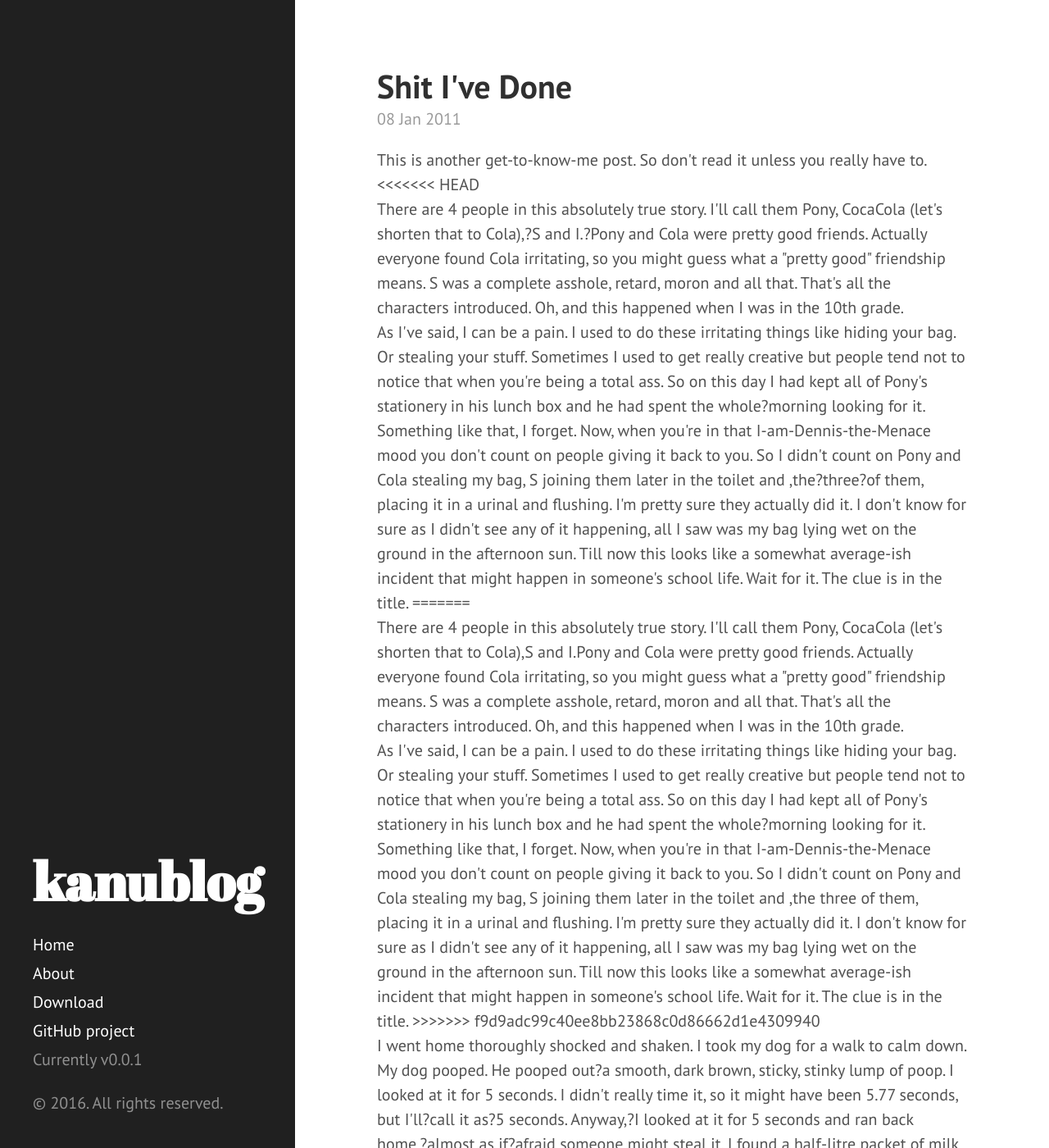
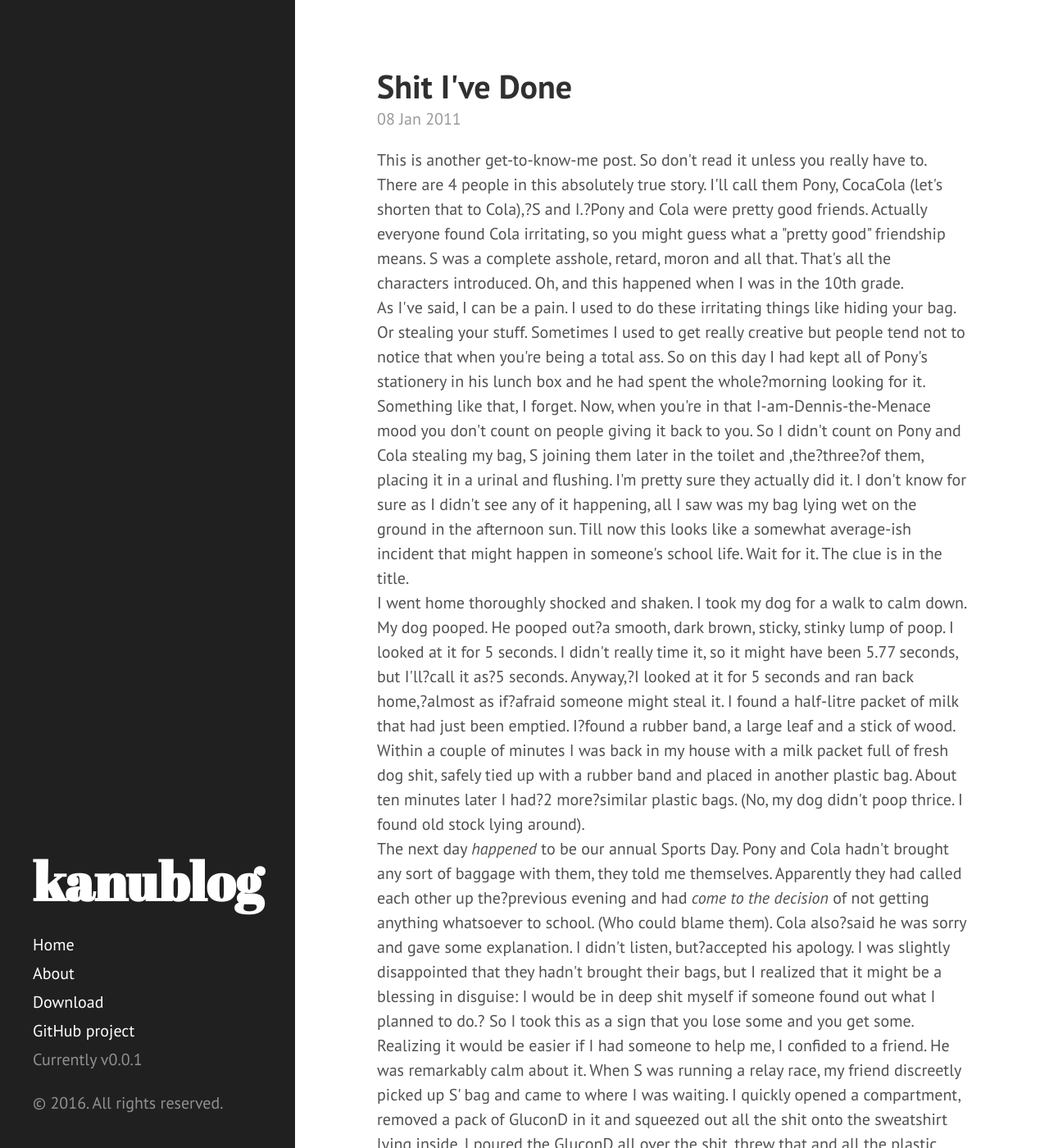
Before and after one commit to bazookanu/kanud.github.io, a Jekyll site: the page built from _posts/2011-01-08-shit-ive-done.md, in a window 1280 px wide and 1400 px high. Shown: the whole window at 82% size. Built offline with Jekyll 4.4.1, drawn with Linux system fonts in a browser that asks for light colours.

Commit message:
script changed now

```diff
--- a/_posts/2011-01-08-shit-ive-done.md
+++ b/_posts/2011-01-08-shit-ive-done.md
@@ -2,15 +2,9 @@
 layout: post
 title: Shit I've Done
 ---
-
 <div class="pre" >This is another get-to-know-me post. So don't read it unless you really have to.
-<<<<<<< HEAD
 <div class="pre" >There are 4 people in this absolutely true story. I'll call them Pony, CocaCola (let's shorten that to Cola),?S and I.?Pony and Cola were pretty good friends. Actually everyone found Cola irritating, so you might guess what a "pretty good" friendship means. S was a complete asshole, retard, moron and all that. That's all the characters introduced. Oh, and this happened when I was in the 10th grade.</div>
 <div class="pre" >As I've said, I can be a pain. I used to do these irritating things like hiding your bag. Or stealing your stuff. Sometimes I used to get really creative but people tend not to notice that when you're being a total ass. So on this day I had kept all of Pony's stationery in his lunch box and he had spent the whole?morning looking for it. Something like that, I forget. Now, when you're in that I-am-Dennis-the-Menace mood you don't count on people giving it back to you. So I didn't count on Pony and Cola stealing my bag, S joining them later in the toilet and ,the?three?of them, placing it in a urinal and flushing. I'm pretty sure they actually did it. I don't know for sure as I didn't see any of it happening, all I saw was my bag lying wet on the ground in the afternoon sun. Till now this looks like a somewhat average-ish incident that might happen in someone's school life. Wait for it. The clue is in the title.
-=======
-<div class="pre" >There are 4 people in this absolutely true story. I'll call them Pony, CocaCola (let's shorten that to Cola),S and I.Pony and Cola were pretty good friends. Actually everyone found Cola irritating, so you might guess what a "pretty good" friendship means. S was a complete asshole, retard, moron and all that. That's all the characters introduced. Oh, and this happened when I was in the 10th grade.</div>
-<div class="pre" >As I've said, I can be a pain. I used to do these irritating things like hiding your bag. Or stealing your stuff. Sometimes I used to get really creative but people tend not to notice that when you're being a total ass. So on this day I had kept all of Pony's stationery in his lunch box and he had spent the whole?morning looking for it. Something like that, I forget. Now, when you're in that I-am-Dennis-the-Menace mood you don't count on people giving it back to you. So I didn't count on Pony and Cola stealing my bag, S joining them later in the toilet and ,the three of them, placing it in a urinal and flushing. I'm pretty sure they actually did it. I don't know for sure as I didn't see any of it happening, all I saw was my bag lying wet on the ground in the afternoon sun. Till now this looks like a somewhat average-ish incident that might happen in someone's school life. Wait for it. The clue is in the title.
->>>>>>> f9d9adc99c40ee8bb23868c0d86662d1e4309940
 <div class="pre" >I went home thoroughly shocked and shaken. I took my dog for a walk to calm down. My dog pooped. He pooped out?a smooth, dark brown, sticky, stinky lump of poop. I looked at it for 5 seconds. I didn't really time it, so it might have been 5.77 seconds, but I'll?call it as?5 seconds. Anyway,?I looked at it for 5 seconds and ran back home,?almost as if?afraid someone might steal it. I found a half-litre packet of milk that had just been emptied. I?found a rubber band, a large leaf and a stick of wood. Within a couple of minutes I was back in my house with a milk packet full of fresh dog shit, safely tied up with a rubber band and placed in another plastic bag. About ten minutes later I had?2 more?similar plastic bags. (No, my dog didn't poop thrice. I found old stock lying around).
 <div class="pre" >The next day <em >happened</em> to be our annual Sports Day. Pony and Cola hadn't brought any sort of baggage with them, they told me themselves. Apparently they had called each other up the?previous evening and had <em >come to the decision </em>of not getting anything whatsoever to school. (Who could blame them). Cola also?said he was sorry and gave some explanation. I didn't listen, but?accepted his apology. I was slightly disappointed that they hadn't brought their bags, but I realized that it might be a blessing in disguise: I would be in deep shit myself if someone found out what I planned to do.? So I took this as a sign that you lose some and you get some. Realizing it would be easier if I had someone to help me, I confided to a friend. He was remarkably calm about it. When S was running a relay race, my friend discreetly picked up S' bag and came to where I was waiting. I quickly opened a compartment, removed a pack of GluconD in it and squeezed out all the shit onto the sweatshirt lying inside. I poured the GluconD all over the shit, threw that and all the plastic into the bag, zipped it and put it back where it was. I walked away quickly and spent the rest of the day in another part of the school premises. Just in case I gave myself away by grinning or something. It <em >happened </em>to be the last day of school and I never saw S again, except very briefly during my Board Exams.
 <div class="pre" >I don't know whether I ought to be regretful or laugh about it all. (That's also why I've avoided emoticons here =P ). I've narrated this to a lot of friends and their reactions vary. One guy thought it was no big deal. Another thought I was crazy and looked at me strangely for days. I <em >think </em>most of them believed it to be true, but then again I can't be sure. This is one post whose comments I'd like to read, sadly I have no readers :D</div>
```
